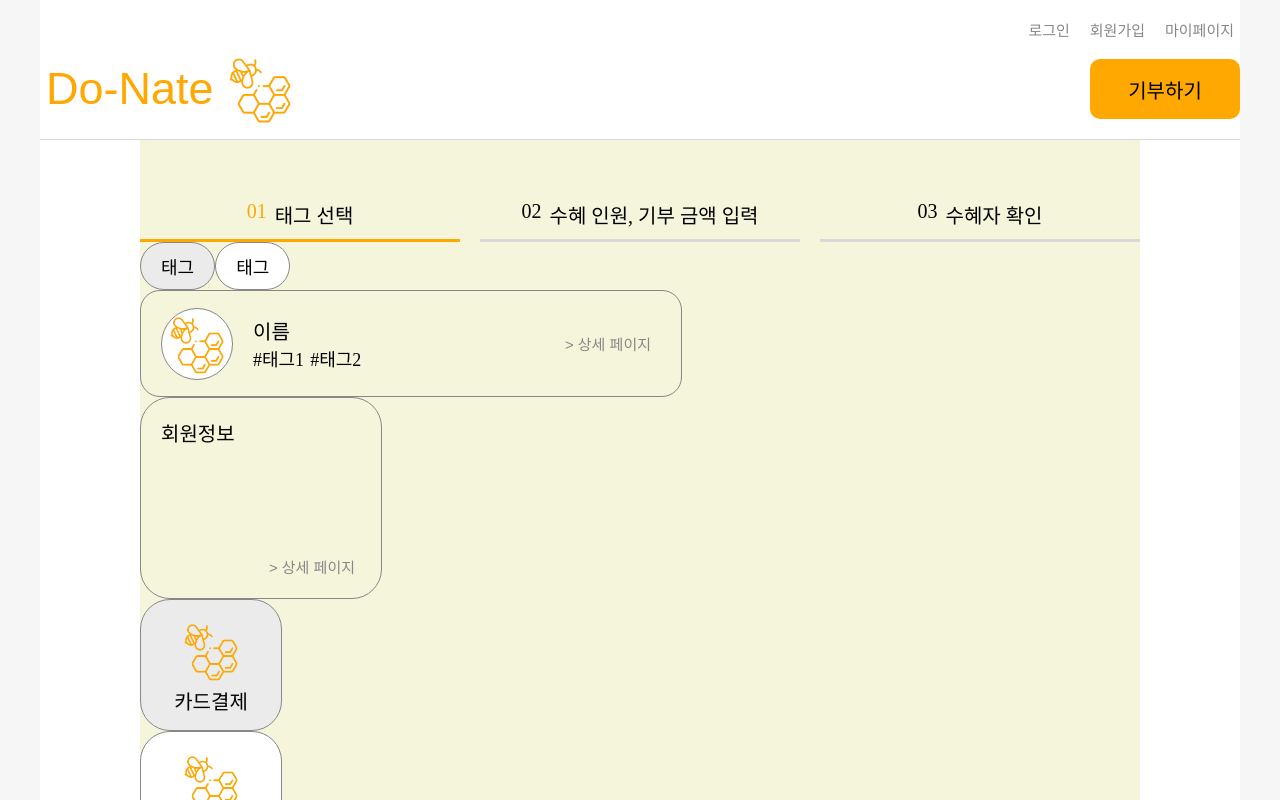
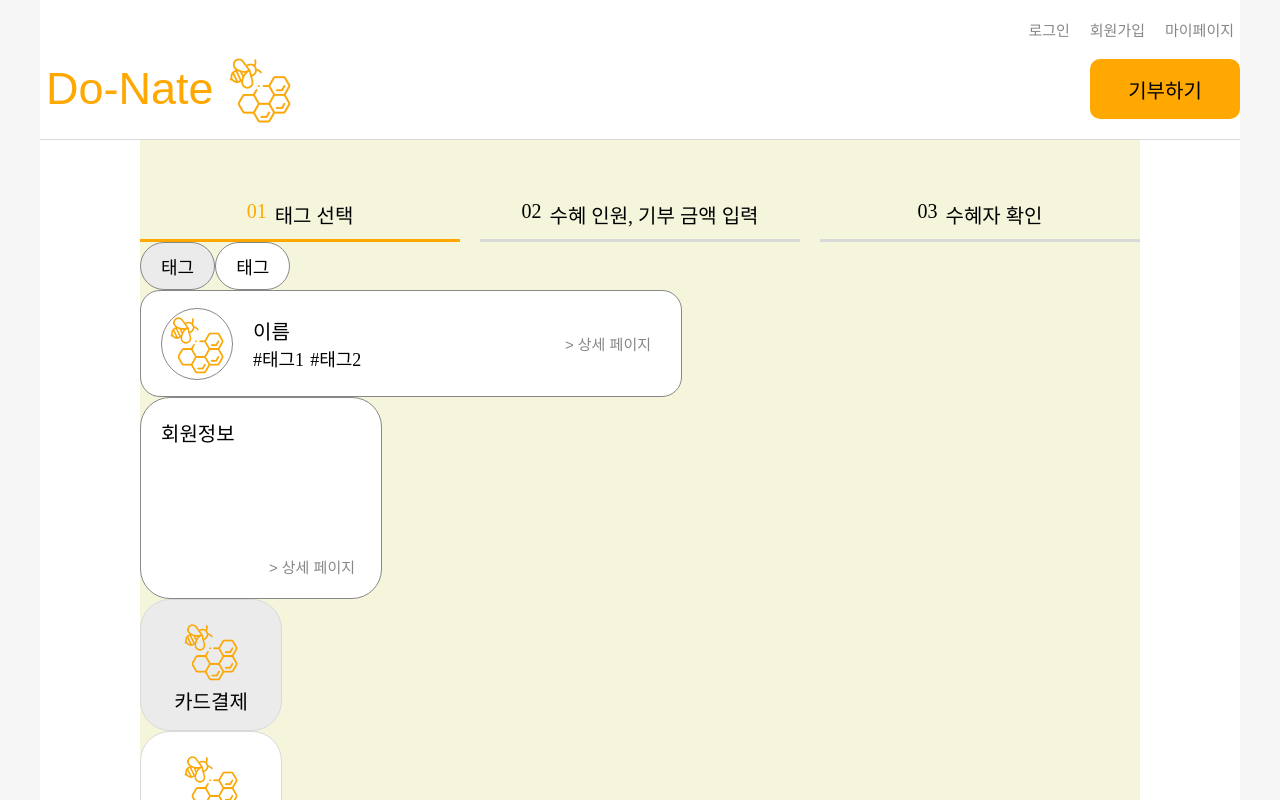
Before and after one commit to ShimminS096/doNate_2024Capstone, a React (Vite) app in the folder donate/src/frontend/: page / in a window 1280 px wide. Shown: the top 800 px of the page. Built offline with nearby package versions, Linux system fonts and the light colour scheme.

Commit message:
Refactor, Design : BeneficiaryBox.css, BeneficiaryBox.jsx, ColoredButton.jsx, MyPageMenuBox.css, MyPageMenuBox.jsx, PaymentMethod.css 몇 가지 간단한 수정 사항
Before: 240721_03:53

```diff
--- a/donate/src/frontend/src/components/BeneficiaryBox.css
+++ b/donate/src/frontend/src/components/BeneficiaryBox.css
@@ -5,13 +5,13 @@
   border: 1px solid #878787;
   border-radius: 20px;
   padding: 15px 20px;
+  background-color: white;
 }
 
 .BeneficiaryBox img {
   width: 70px;
   height: 70px;
   border-radius: 50%;
-  background-color: white;
   border: 1px solid #878787;
 }
 
--- a/donate/src/frontend/src/components/BeneficiaryBox.jsx
+++ b/donate/src/frontend/src/components/BeneficiaryBox.jsx
@@ -21,7 +21,6 @@ const BeneficiaryBox = ({ profileImage, name, tags, id }) => {
         </div>
       </div>
       <TransparentButton
-        className="detailPageLink"
         text={`> 상세 페이지`}
         onClick={() => onClickBeneficiaryDetailPageLink(id)}
       />
--- a/donate/src/frontend/src/components/ColoredButton.jsx
+++ b/donate/src/frontend/src/components/ColoredButton.jsx
@@ -2,7 +2,10 @@ import "./ColoredButton.css";
 
 const ColoredButton = ({ text, type, onClick }) => {
   return (
-    <button onClick={onClick} className={`ColoredButton ColoredButton_${type}`}>
+    <button
+      onClick={onClick}
+      className={`ColoredButton ${type ? `ColoredButton_${type}` : ""}`}
+    >
       {text}
     </button>
   );
--- a/donate/src/frontend/src/components/MyPageMenuBox.css
+++ b/donate/src/frontend/src/components/MyPageMenuBox.css
@@ -8,6 +8,7 @@
   width: 200px;
   height: 160px;
   padding: 20px;
+  background-color: white;
 }
 
 .MyPageMenuBox .menuName {
--- a/donate/src/frontend/src/components/MyPageMenuBox.jsx
+++ b/donate/src/frontend/src/components/MyPageMenuBox.jsx
@@ -14,7 +14,6 @@ const MyPageMenuBox = ({ menuName, myPageType }) => {
     <div className="MyPageMenuBox">
       <div className="menuName">{menuName}</div>
       <TransparentButton
-        className="showDetailMy"
         text={`> 상세 페이지`}
         onClick={() => onClickShowDetailMy(myPageType)}
       />
--- a/donate/src/frontend/src/components/PaymentMethod.css
+++ b/donate/src/frontend/src/components/PaymentMethod.css
@@ -4,7 +4,7 @@
   justify-content: center;
   align-items: center;
 
-  border: 1px solid #878787;
+  border: 1px solid #d9d9d9;
   border-radius: 30px;
   font-size: 20px;
   background-color: white;
```
